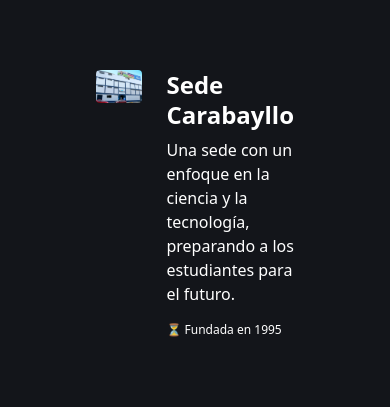
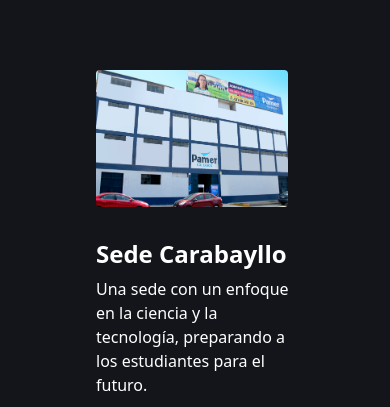
Before and after one commit to Zergor3/dev-schools, an Astro site: page / in a window 390 px wide. Shown: the part 384-791 px from the top of the page. Built offline with nearby package versions, Linux system fonts and the light colour scheme; Astro itself is replaced by a stand-in of ours.

Commit message:
detalle para pantalla mobile

```diff
--- a/src/pages/index.astro
+++ b/src/pages/index.astro
@@ -21,7 +21,7 @@ const schools = await getCollection("schools");
 							const { nombre, img, descripcion, fundacion } =
 								data;
 							return (
-								<article class="flex gap-6 mb-12">
+								<article class="flex flex-col md:flex-row gap-6 mb-12">
 									<a
 										href={`${import.meta.env.BASE_URL}/escuela/${slug}`}
 										class="mb-2 xl:mb-0 transition hover:scale-110"
```
